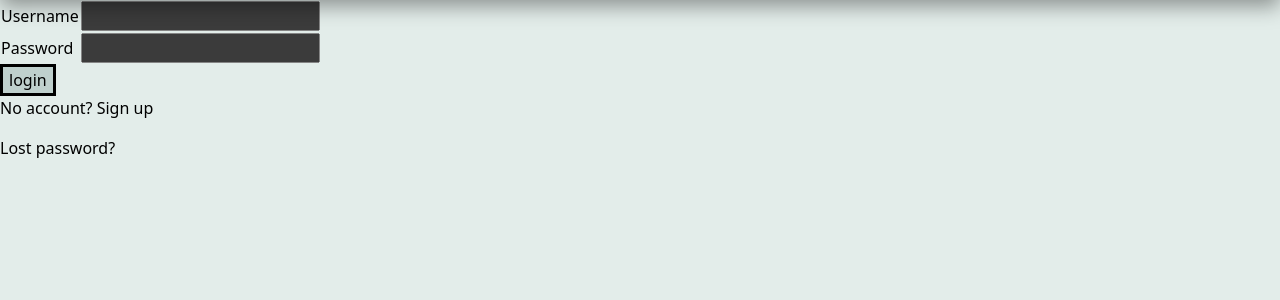
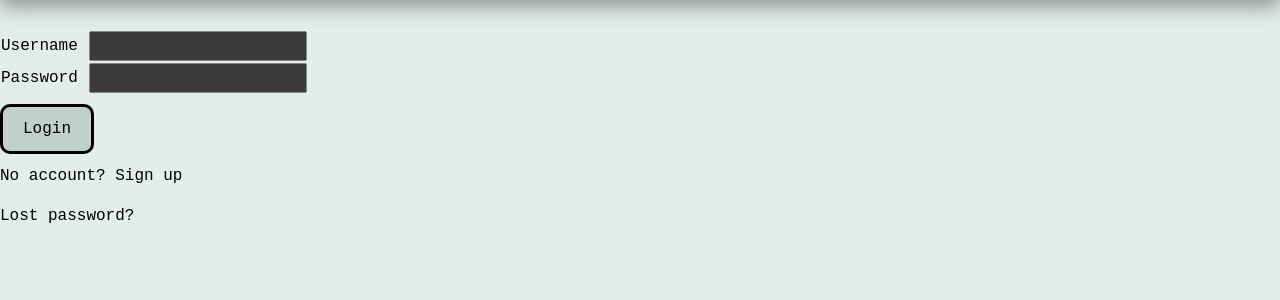
Before and after one commit to W2YUCR/CS180-Project, a Django app: template templates/registration/login.html in a window 1280 px wide. Shown: the part 104-404 px from the top of the page. Run offline with Django 5.2, Linux system fonts and the light colour scheme; the template is opened without the code that fills it, so the values that code supplies are empty, except form fields; tables that the repository leaves empty hold one stand-in row (values such as "Sample post"); form fields are guessed from the names that the template uses.

Commit message:
Fixed the login page to pass the CI tests.

```diff
--- /dev/null
+++ b/core/static/core/login.css
@@ -0,0 +1,40 @@
+.error-message {
+    background-color: yellow;
+    color: red;
+    margin-top: 30px;
+    padding: 10px;
+    border-radius: 5px;
+}
+
+.info-message {
+    color: black;
+    margin-top: 30px;
+    font-family: "Courier New", monospace;
+}
+
+.login-form {
+    margin-top: 30px;
+    color: black;
+    font-family: "Courier New", monospace;
+}
+
+.label {
+    color: black;
+    padding-right: 10px;
+}
+
+.login-button {
+    background-color: #BFD0CD;
+    color: black;
+    border: 3px solid black;
+    border-radius: 10px;
+    padding: 10px 20px;
+    margin-top: 10px;
+    font-family: "Courier New", monospace;
+}
+
+.auth-links {
+    color: black;
+    margin-top: 10px;
+    font-family: "Courier New", monospace;
+}
--- a/templates/registration/login.html
+++ b/templates/registration/login.html
@@ -1,39 +1,40 @@
 {% extends "base.html" %}
+{% load static %}
 
 {% block content %}
+<link rel="stylesheet" href="{% static 'core/login.css' %}">
 
 {% if form.errors %}
-<p style="background-color: yellow; color: red; margin-top: 30px;">Your username and password didn't match. Please try again.</p>
+    <p class="error-message">Your username and password didn't match. Please try again.</p>
 {% endif %}
 
 {% if next %}
     {% if user.is_authenticated %}
-    <p>Your account doesn't have access to this page. To proceed,
+        <p class="info-message">Your account doesn't have access to this page. To proceed,
         please login with an account that has access.</p>
     {% else %}
-    <p>Please login to see this page.</p>
+        <p class="info-message">Please login to see this page.</p>
     {% endif %}
 {% endif %}
 
-<form method="post" action="{% url 'login' %}">
+<form method="post" action="{% url 'login' %}" class="login-form">
     {% csrf_token %}
     <table>
         <tr>
-    <td style="color: black; margin-top: 30px;">{{ form.username.label_tag }}</td>
+            <td class="label">{{ form.username.label_tag }}</td>
             <td>{{ form.username }}</td>
         </tr>
         <tr>
-    <td style="color: black;">{{ form.password.label_tag }}</td>
+            <td class="label">{{ form.password.label_tag }}</td>
             <td>{{ form.password }}</td>
         </tr>
     </table>
 
-<input type="submit" value="login" style="background-color: #BFD0CD; color: rgb(0, 0, 0); border: 3px solid black;">
+    <input type="submit" value="Login" class="login-button">
     <input type="hidden" name="next" value="{{ next }}">
 </form>
 
-{# Assumes you set up the password_reset view in your URLconf #}
-<p style="color: rgb(0, 0, 0);">No account? <a href="{% url 'signup' %}">Sign up</a></p>
-<p><a href="{% url 'password_reset' %}">Lost password?</a></p>
+<p class="auth-links">No account? <a href="{% url 'signup' %}">Sign up</a></p>
+<p class="auth-links"><a href="{% url 'password_reset' %}">Lost password?</a></p>
 
 {% endblock content %}
```
Lines whose indentation alone changed are shown as unchanged.
